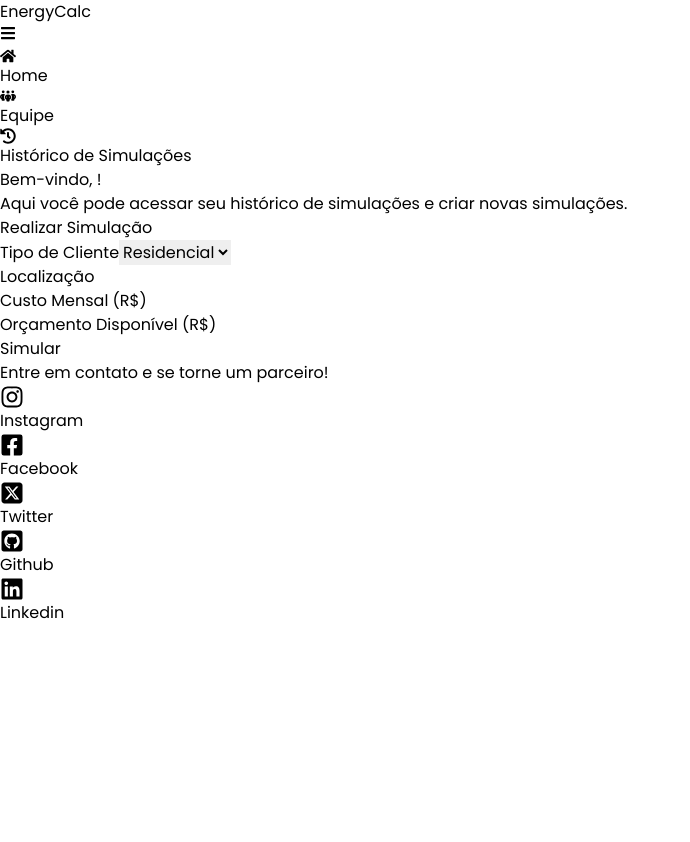
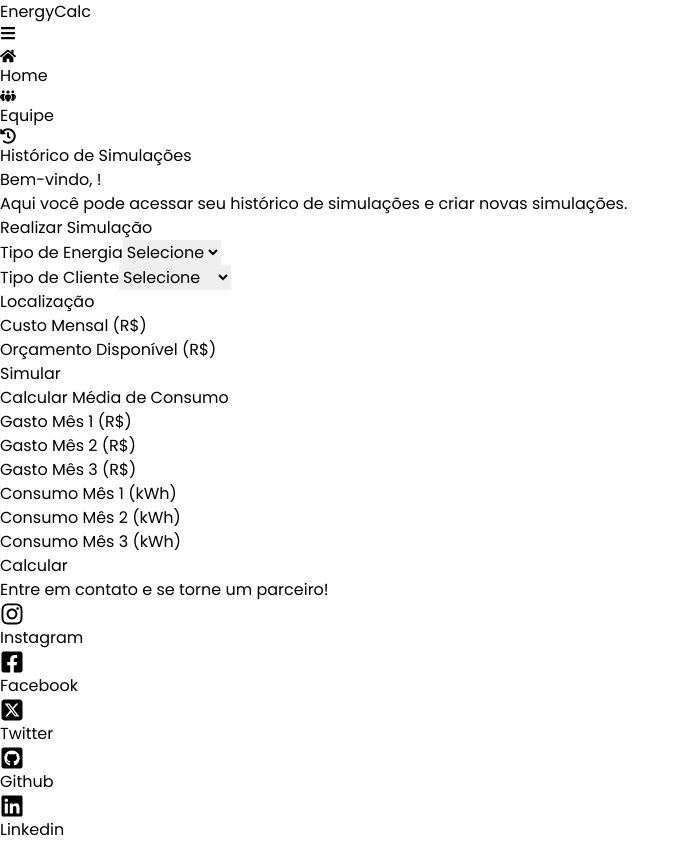
Before and after one commit to TCapela/GS2---FRONT, a Next.js app in the folder global-solution/energy-calc/: page /profile in a window 1280 px wide. Shown: the whole page, without its empty margins (0-690 px from the left). Before the commit the page ends 800 px from the top, so only its background shows below. Built offline with nearby package versions, Linux system fonts and the light colour scheme.

Commit message:
adicionando um novo formulario

```diff
--- a/global-solution/energy-calc/src/components/SimulationForm/SimulationForm.tsx
+++ b/global-solution/energy-calc/src/components/SimulationForm/SimulationForm.tsx
@@ -5,10 +5,12 @@ import { useUser } from "@/context/UserContext";
 
 export default function SimulationForm() {
   const { id: currentUserId } = useUser();
+
   const [formData, setFormData] = useState({
     tipoCliente: "",
     localizacao: "",
     custoMensal: "",
+    tipoEnergiaEscolhida: "",
     orcamento: "",
   });
 
@@ -16,33 +18,69 @@ export default function SimulationForm() {
   const [loading, setLoading] = useState(false);
   const [error, setError] = useState<string | null>(null);
 
-  const handleChange = (e: React.ChangeEvent<HTMLInputElement | HTMLSelectElement>) => {
+  const [averageData, setAverageData] = useState<Record<string, string>>({
+    gastoMes1: "",
+    gastoMes2: "",
+    gastoMes3: "",
+    consumoKwhMes1: "",
+    consumoKwhMes2: "",
+    consumoKwhMes3: "",
+  });
+
+  const [averageResult, setAverageResult] = useState<any>(null);
+  const [averageError, setAverageError] = useState<string | null>(null);
+  const [averageLoading, setAverageLoading] = useState(false);
+
+  const handleChange = (
+    e: React.ChangeEvent<HTMLInputElement | HTMLSelectElement>,
+    isAverageForm = false
+  ) => {
+    if (isAverageForm) {
+      setAverageData({
+        ...averageData,
+        [e.target.name]: e.target.value,
+      });
+      setAverageError(null);
+    } else {
       setFormData({
         ...formData,
         [e.target.name]: e.target.value,
       });
       setError(null);
+    }
   };
 
-  const handleSubmit = async (e: React.FormEvent <HTMLFormElement> ) => {
+  const handleSubmit = async (e: React.FormEvent<HTMLFormElement>) => {
     e.preventDefault();
     setLoading(true);
     setError(null);
-    console.log("Dados do formulário enviados:", formData);
+
+    if (!formData.tipoCliente || formData.tipoCliente === "Selecione") {
+      setError("Por favor, selecione o tipo de cliente.");
+      setLoading(false);
+      return;
+    }
+
+    if (!formData.tipoEnergiaEscolhida || formData.tipoEnergiaEscolhida === "Selecione") {
+      setError("Por favor, selecione o tipo de energia.");
+      setLoading(false);
+      return;
+    }
 
     try {
+      const body = {
+        ...formData,
+        custoMensal: parseFloat(formData.custoMensal),
+        orcamento: parseFloat(formData.orcamento),
+        usuarioId: currentUserId,
+      };
+
       const response = await fetch("/api/simulacao", {
         method: "POST",
         headers: {
           "Content-Type": "application/json",
         },
-        body: JSON.stringify({
-          ...formData,
-          custoMensal: parseFloat(formData.custoMensal),
-          orcamento: parseFloat(formData.orcamento),
-          usuarioId: currentUserId,
-        }),
-        credentials: "include",
+        body: JSON.stringify(body),
       });
 
       if (!response.ok) {
@@ -61,68 +99,115 @@ export default function SimulationForm() {
     }
   };
 
+  const handleAverageSubmit = async (e: React.FormEvent<HTMLFormElement>) => {
+    e.preventDefault();
+    setAverageLoading(true);
+    setAverageError(null);
+
+    try {
+      const body = {
+        usuarioId: currentUserId,
+        gastoMes1: parseFloat(averageData.gastoMes1),
+        gastoMes2: parseFloat(averageData.gastoMes2),
+        gastoMes3: parseFloat(averageData.gastoMes3),
+        consumoKwhMes1: parseFloat(averageData.consumoKwhMes1),
+        consumoKwhMes2: parseFloat(averageData.consumoKwhMes2),
+        consumoKwhMes3: parseFloat(averageData.consumoKwhMes3),
+      };
+
+      const response = await fetch("/api/consumo/calcular-media", {
+        method: "POST",
+        headers: {
+          "Content-Type": "application/json",
+        },
+        body: JSON.stringify(body),
+      });
+
+      if (!response.ok) {
+        const errorData = await response.json();
+        setAverageError(errorData.error || "Erro ao calcular a média.");
+        return;
+      }
+
+      const data = await response.json();
+      setAverageResult(data);
+    } catch (err) {
+      console.error("Erro de conexão:", err);
+      setAverageError("Erro de conexão com o servidor.");
+    } finally {
+      setAverageLoading(false);
+    }
+  };
 
   return (
-    <div className="max-w-6xl mx-auto p-4">
+    <div className="max-w-6xl mx-auto p-4 flex flex-col lg:flex-row gap-4">
+      {/* Primeiro Formulário */}
+      <div className="flex-1">
         <h2 className="text-2xl font-bold mb-4">Realizar Simulação</h2>
         <form onSubmit={handleSubmit} className="space-y-4">
-        {/* Tipo de Cliente */}
+          <div>
+            <label className="block font-medium mb-1">Tipo de Energia</label>
+            <select
+              name="tipoEnergiaEscolhida"
+              value={formData.tipoEnergiaEscolhida}
+              onChange={(e) => handleChange(e)}
+              className="w-full border rounded-lg px-4 py-2"
+              required
+            >
+              <option value="">Selecione</option>
+              <option value="Solar">Solar</option>
+              <option value="Eolica">Eólica</option>
+              <option value="Hidrica">Hídrica</option>
+            </select>
+          </div>
+
           <div>
             <label className="block font-medium mb-1">Tipo de Cliente</label>
             <select
               name="tipoCliente"
               value={formData.tipoCliente}
-            onChange={handleChange}
+              onChange={(e) => handleChange(e)}
               className="w-full border rounded-lg px-4 py-2"
             >
+              <option value="Selecione">Selecione</option>
               <option value="Residencial">Residencial</option>
               <option value="Comercial">Comercial</option>
             </select>
           </div>
-
-        {/* Localização */}
           <div>
             <label className="block font-medium mb-1">Localização</label>
             <input
               type="text"
               name="localizacao"
               value={formData.localizacao}
-            onChange={handleChange}
+              onChange={(e) => handleChange(e)}
               className="w-full border rounded-lg px-4 py-2"
               required
             />
           </div>
-
-        {/* Custo Mensal */}
           <div>
             <label className="block font-medium mb-1">Custo Mensal (R$)</label>
             <input
               type="number"
               name="custoMensal"
               value={formData.custoMensal}
-            onChange={handleChange}
+              onChange={(e) => handleChange(e)}
               className="w-full border rounded-lg px-4 py-2"
               required
             />
           </div>
-
-        {/* Orçamento */}
           <div>
             <label className="block font-medium mb-1">Orçamento Disponível (R$)</label>
             <input
               type="number"
               name="orcamento"
               value={formData.orcamento}
-            onChange={handleChange}
+              onChange={(e) => handleChange(e)}
               className="w-full border rounded-lg px-4 py-2"
               required
             />
           </div>
-
-        {/* Erro */}
           {error && <p className="text-red-500">{error}</p>}
-
-        {/* Botão de Simular */}
           <button
             type="submit"
             className="w-full bg-green-500 text-white py-2 rounded-lg font-semibold hover:bg-green-600"
@@ -131,31 +216,76 @@ export default function SimulationForm() {
             {loading ? "Carregando..." : "Simular"}
           </button>
         </form>
-
-      {/* Resultado da Simulação */}
         {result && (
           <div className="mt-6 p-4 bg-gray-100 rounded-lg shadow-md">
             <h3 className="text-xl font-bold mb-2">Resultado da Simulação</h3>
-          <p><strong>Tipo de Energia Recomendada:</strong> {result.tipoEnergiaRecomendada || "N/A"}</p>
             <p>
-            <strong>Economia Anual:</strong> R${" "}
-            {result.economiaAnual !== undefined ? result.economiaAnual.toFixed(2) : "N/A"}
+              <strong>Tipo de Energia Escolhida:</strong> {result.tipoEnergiaEscolhida || "N/A"}
             </p>
             <p>
-            <strong>Custo de Instalação:</strong> R${" "}
-            {result.custoInstalacaoRecomendada !== undefined
-              ? result.custoInstalacaoRecomendada.toFixed(2)
-              : "N/A"}
+              <strong>Economia Anual:</strong> R$ {result.economiaAnual?.toFixed(2) || "N/A"}
             </p>
             <p>
-            <strong>Tempo de Retorno:</strong>{" "}
-            {result.tempoRetornoRecomendado !== undefined
-              ? result.tempoRetornoRecomendado.toFixed(2)
-              : "N/A"}{" "}
-            anos
+              <strong>Custo de Instalação:</strong> R$ {result.custoInstalacaoRecomendada?.toFixed(2) || "N/A"}
+            </p>
+            <p>
+              <strong>Tempo de Retorno:</strong> {result.tempoRetornoRecomendado?.toFixed(2) || "N/A"} anos
             </p>
           </div>
         )}
       </div>
+
+      {/* Segundo Formulário */}
+      <div className="flex-1">
+        <h2 className="text-2xl font-bold mb-4">Calcular Média de Consumo</h2>
+        <form onSubmit={handleAverageSubmit} className="space-y-4">
+          {["gastoMes1", "gastoMes2", "gastoMes3"].map((field, idx) => (
+            <div key={idx}>
+              <label className="block font-medium mb-1">Gasto Mês {idx + 1} (R$)</label>
+              <input
+                type="number"
+                name={field}
+                value={averageData[field]}
+                onChange={(e) => handleChange(e, true)}
+                className="w-full border rounded-lg px-4 py-2"
+                required
+              />
+            </div>
+          ))}
+          {["consumoKwhMes1", "consumoKwhMes2", "consumoKwhMes3"].map((field, idx) => (
+            <div key={idx}>
+              <label className="block font-medium mb-1">Consumo Mês {idx + 1} (kWh)</label>
+              <input
+                type="number"
+                name={field}
+                value={averageData[field]}
+                onChange={(e) => handleChange(e, true)}
+                className="w-full border rounded-lg px-4 py-2"
+                required
+              />
+            </div>
+          ))}
+          {averageError && <p className="text-red-500">{averageError}</p>}
+          <button
+            type="submit"
+            className="w-full bg-blue-500 text-white py-2 rounded-lg font-semibold hover:bg-blue-600"
+            disabled={averageLoading}
+          >
+            {averageLoading ? "Carregando..." : "Calcular"}
+          </button>
+        </form>
+        {averageResult && (
+          <div className="mt-6 p-4 bg-gray-100 rounded-lg shadow-md">
+            <h3 className="text-xl font-bold mb-2">Resultado da Média</h3>
+            <p>
+              <strong>Média de Gasto:</strong> R$ {averageResult.mediaGasto?.toFixed(2) || "N/A"}
+            </p>
+            <p>
+              <strong>Média de Consumo:</strong> {averageResult.mediaConsumo?.toFixed(2) || "N/A"} kWh
+            </p>
+          </div>
+        )}
+      </div>
+    </div>
   );
 }
```
Lines whose indentation alone changed are shown as unchanged.
